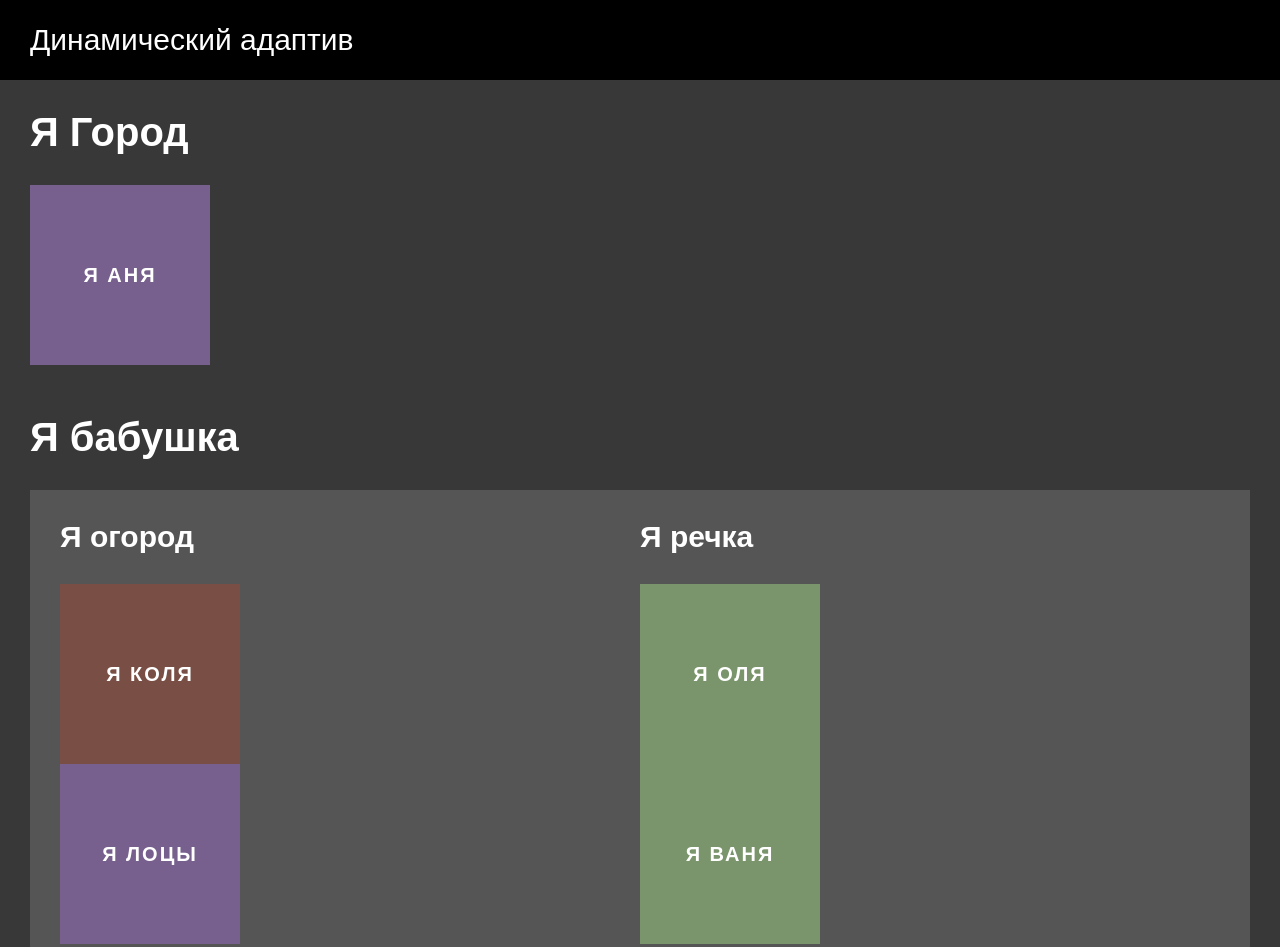
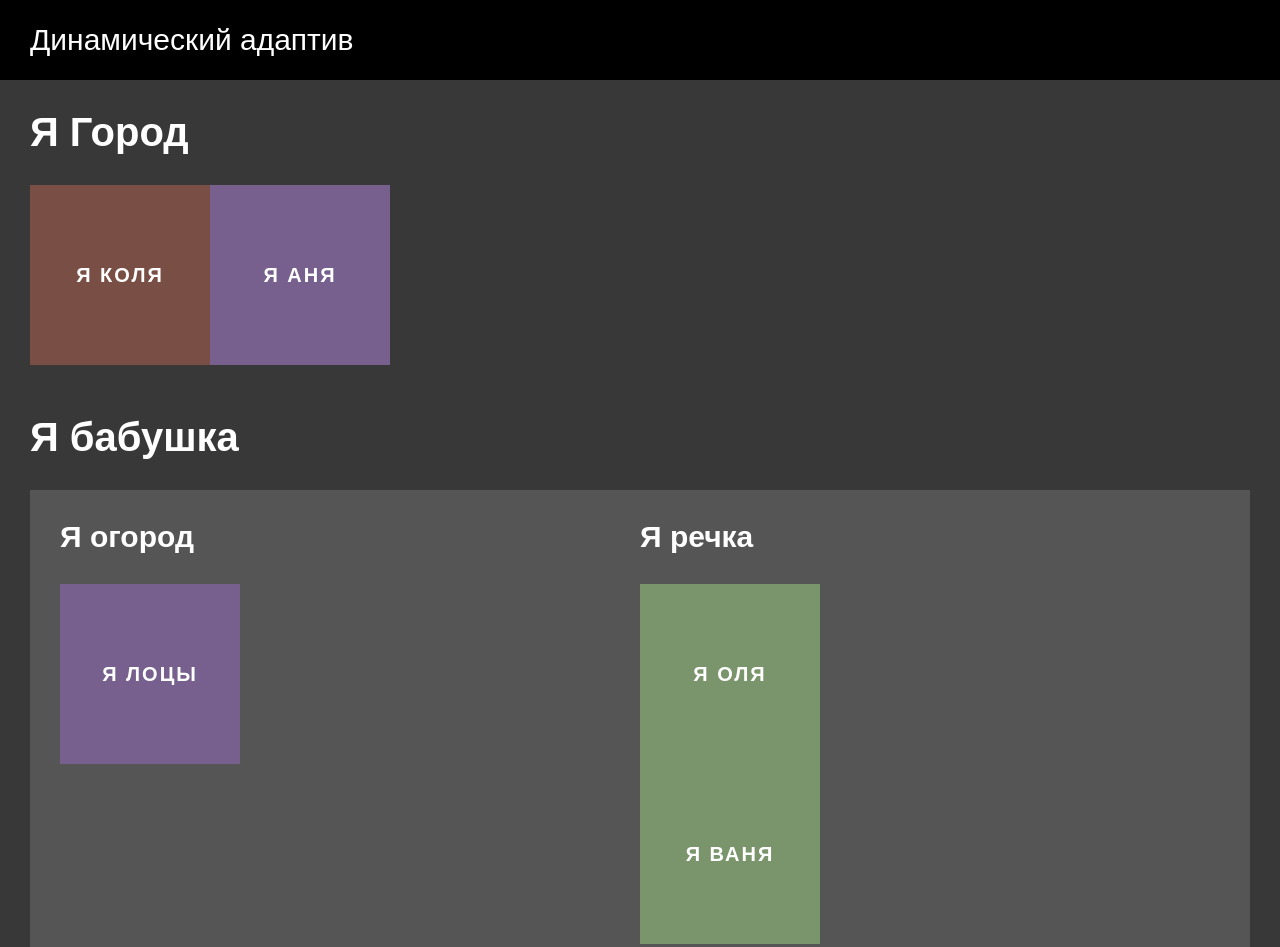
Before and after one commit to FreelancerLifeStyle/dynamic_adapt, a plain HTML site: page index.html in a window 1280 px wide. Shown: the top 947 px of the page. Drawn offline with Linux system fonts and the light colour scheme.

Commit message:
параметры по умолчанию

```diff
--- a/index.html
+++ b/index.html
@@ -15,7 +15,7 @@
 				<section class="content__section">
 					<h2 class="content__title">Я Город</h2>
 					<div class="content__blocks content__blocks_city">
-						<div data-da="content__column_garden,1,1280" class="content__block content__block_1">Я Коля</div>
+						<div data-da="content__column_garden" class="content__block content__block_1">Я Коля</div>
 						<div data-da="content__column_garden,1,992" class="content__block content__block_2 click">Я Аня</div>
 						<div data-da="content__column_river,last,1280" class="content__block content__block_item content__block_3">Я Ваня</div>
 					</div>
--- a/script.js
+++ b/script.js
@@ -18,7 +18,9 @@
 			const daElement = daElements[index];
 			const daMove = daElement.getAttribute('data-da');
 			const daArray = daMove.split(',');
-			if (daArray.length === 3) {
+			const daPlace = daArray[1] ? daArray[1].trim() : 'last';
+			const daBreakpoint = daArray[2] ? daArray[2].trim() : '767';
+			if (daArray.length > 0) {
 				daElement.setAttribute('data-da-index', number);
 				//Заполняем массив первоначальных позиций
 				originalPositions[number] = {
@@ -29,8 +31,8 @@
 				daElementsArray[number] = {
 					"element": daElement,
 					"destination": document.querySelector('.' + daArray[0].trim()),
-					"place": daArray[1].trim(),
-					"breakpoint": daArray[2].trim()
+					"place": daPlace,
+					"breakpoint": daBreakpoint
 				}
 				number++;
 			}
```
